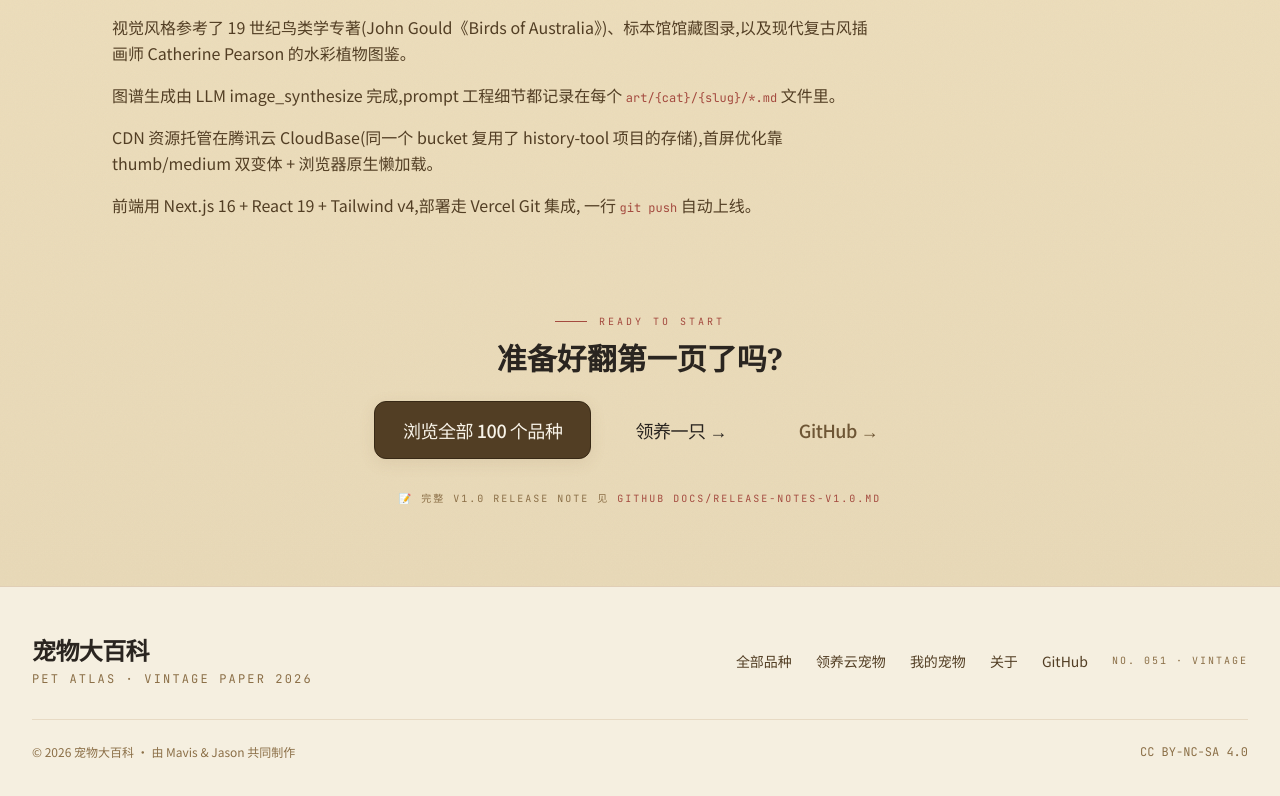
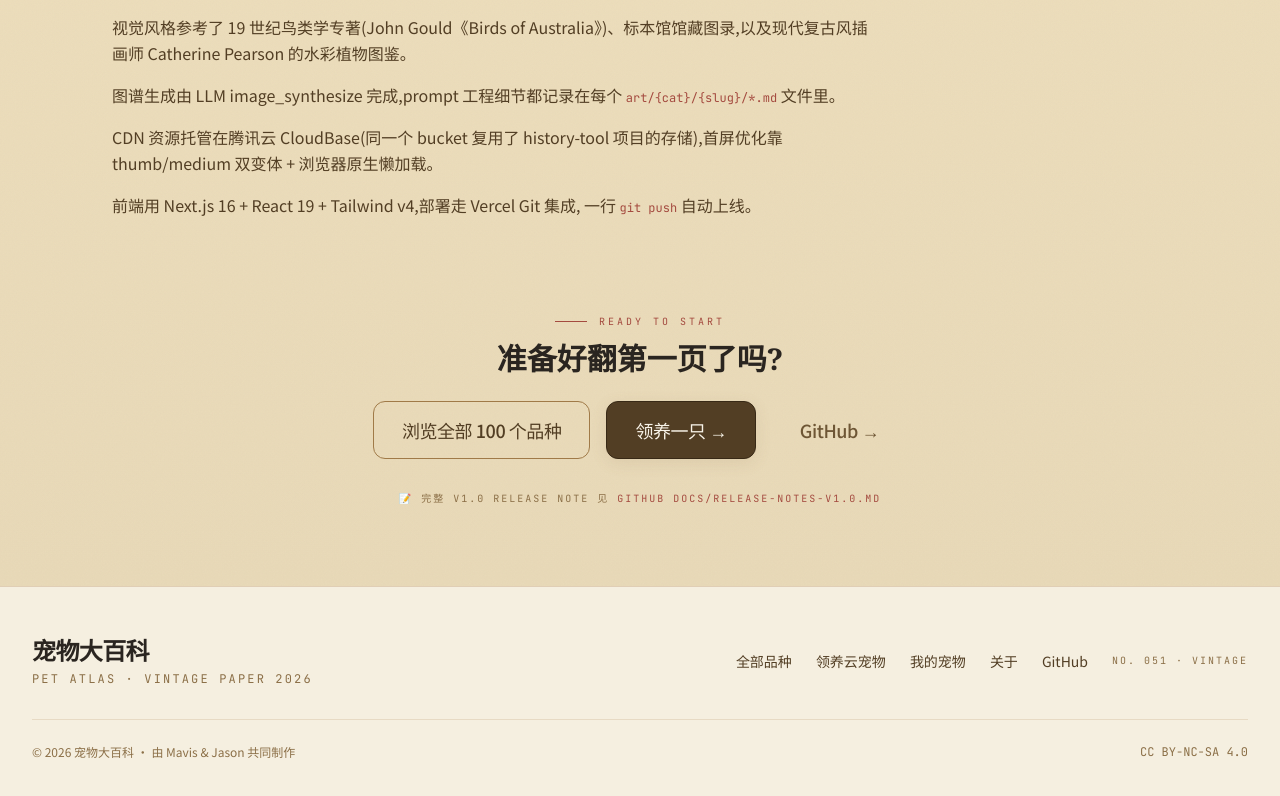
Before and after one commit to mishishi/pet-atlas, a Next.js app in the folder web/: page /about in a window 1280 px wide. Shown: the part 2125-2921 px from the top of the page. Built offline with nearby package versions, Linux system fonts and the light colour scheme.

Commit message:
fix(about): Button variant secondary → primary (ButtonVariant 只支持 primary/outline/ghost)

```diff
--- a/web/app/about/page.tsx
+++ b/web/app/about/page.tsx
@@ -210,12 +210,12 @@ export default function AboutPage() {
             </h2>
             <div className="flex flex-wrap items-center justify-center gap-4">
               <Link href="/pets">
-                <Button variant="primary" size="lg">
+                <Button variant="outline" size="lg">
                   浏览全部 100 个品种
                 </Button>
               </Link>
               <Link href="/adopt">
-                <Button variant="secondary" size="lg">
+                <Button variant="primary" size="lg">
                   领养一只 →
                 </Button>
               </Link>
```
